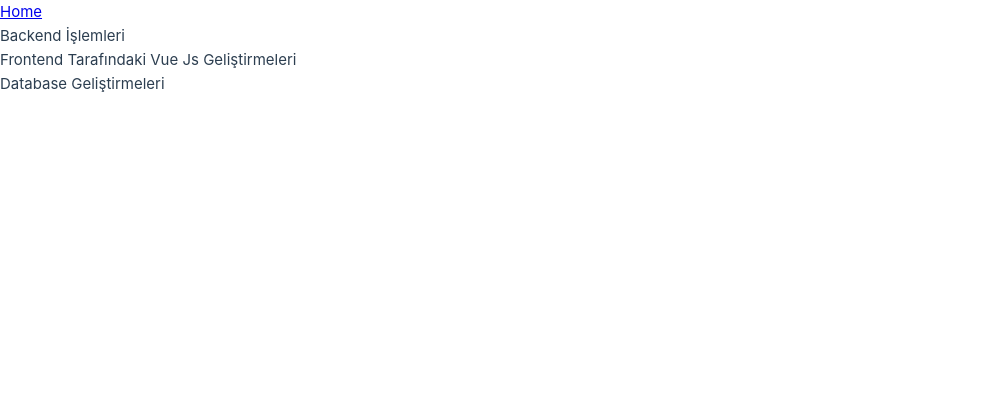
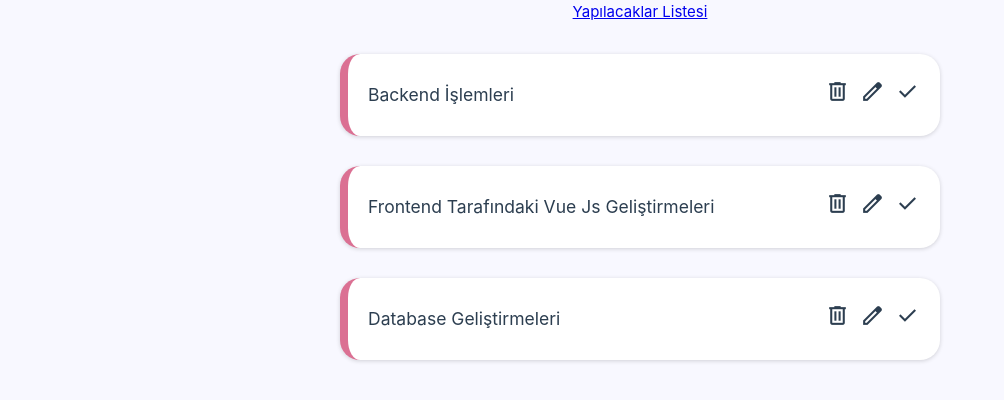
Before and after one commit to msabrioguz/Vue3-Ders, a Vue app in the folder 14-jira/: page / in a window 1280 px wide. Shown: the top 400 px of the page, without its empty margins (0-1004 px from the left). Built offline with nearby package versions, Linux system fonts and the light colour scheme; data requests are answered from the project's data file.

Commit message:
Güncelleme

```diff
--- a/14-jira/index.html
+++ b/14-jira/index.html
@@ -5,6 +5,7 @@
     <link rel="icon" href="/favicon.ico">
     <meta name="viewport" content="width=device-width, initial-scale=1.0">
     <title>Vite App</title>
+    <link href="https://fonts.googleapis.com/css2?family=Material+Symbols+Outlined" rel="stylesheet" />
   </head>
   <body>
     <div id="app"></div>
--- a/14-jira/src/App.vue
+++ b/14-jira/src/App.vue
@@ -2,7 +2,7 @@
   <header>
     <div class="wrapper">
       <nav>
-        <RouterLink to="/">Home</RouterLink>
+        <RouterLink to="/">Yapılacaklar Listesi</RouterLink>
       </nav>
     </div>
   </header>
@@ -11,16 +11,31 @@
 </template>
 
 <script>
-import { RouterLink, RouterView } from 'vue-router'
+import { RouterLink, RouterView } from 'vue-router';
 
 export default {
   components: {
     RouterLink,
     RouterView
   }
-}
+};
 </script>
 
 <style>
-
+* {
+  box-sizing: border-box;
+  padding: 0;
+  margin: 0;
+}
+body{
+  background-color: ghostwhite;
+}
+#app {
+  max-width: 600px;
+  width: 100%;
+  margin: 0 auto;
+}
+.wrapper {
+  text-align: center;
+}
 </style>
--- a/14-jira/src/components/SingleTask.vue
+++ b/14-jira/src/components/SingleTask.vue
@@ -1,13 +1,57 @@
 <template>
-    <div>
-        {{ task.title }}
+  <div class="task">
+    <div class="actions">
+      <h3 @click="toggleDetails">{{ task.title }}</h3>
+      <div>
+        <span class="material-symbols-outlined"> delete </span>
+        <span class="material-symbols-outlined"> edit </span>
+        <span class="material-symbols-outlined"> check </span>
+      </div>
     </div>
+    <div class="details" v-if="showDetails">
+      <p>{{ task.details }}</p>
+    </div>
+  </div>
 </template>
 <script>
 export default {
-    props: ['task']
+  props: ['task'],
+  data() {
+    return {
+      showDetails: false
+    };
+  },
+  methods: {
+    toggleDetails() {
+      this.showDetails = !this.showDetails;
+    }
+  }
+};
+</script>
+<style scoped>
+.task {
+  box-shadow: rgba(0, 0, 0, 0.16) 0px 1px 4px;
+  margin: 30px 0;
+  background-color: white;
+  padding: 10px 20px;
+  border-radius: 20px;
+  border-left: 8px solid palevioletred;
 }
-</script>
-<style>
-
+h3 {
+  cursor: pointer;
+}
+.details {
+  padding: 20px 0;
+}
+.actions {
+  padding: 15px 0;
+  display: flex;
+  justify-content: space-between;
+  align-items: center;
+}
+.material-symbols-outlined {
+  font-size: 25px;
+  cursor: pointer;
+  margin-left: 10px;
+}
 </style>
```
